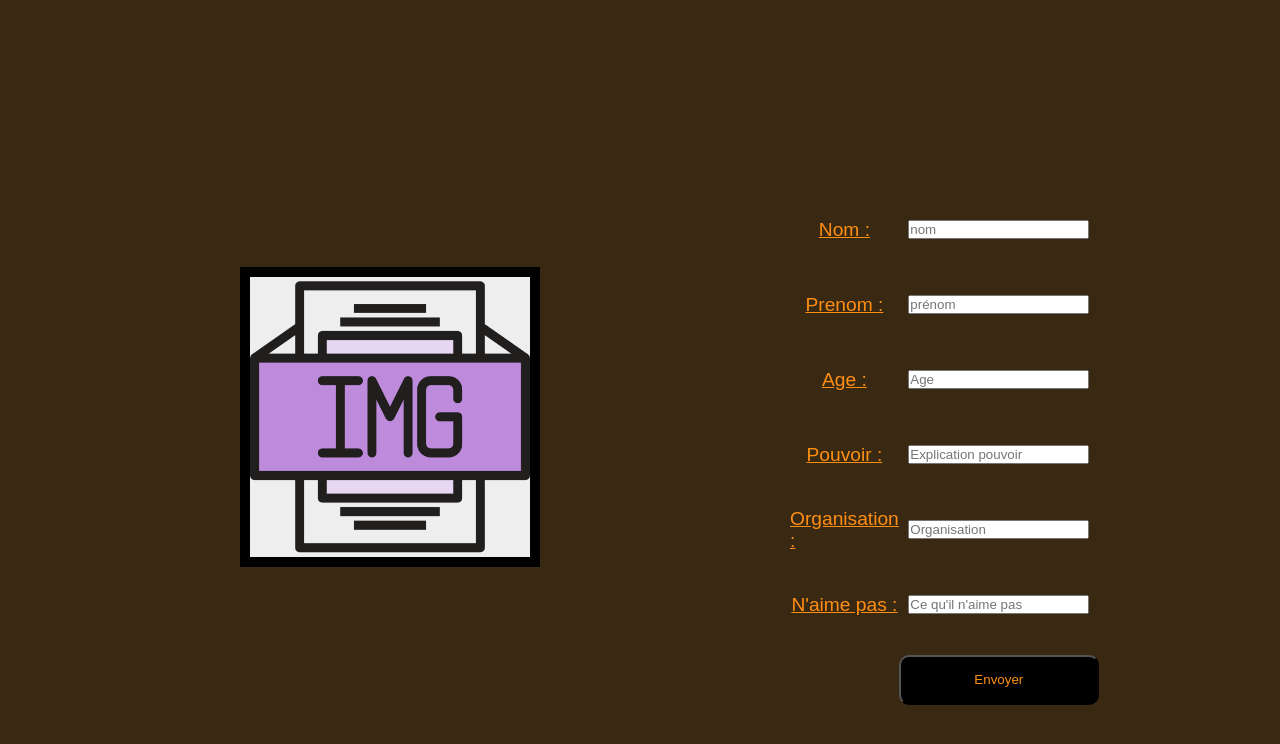
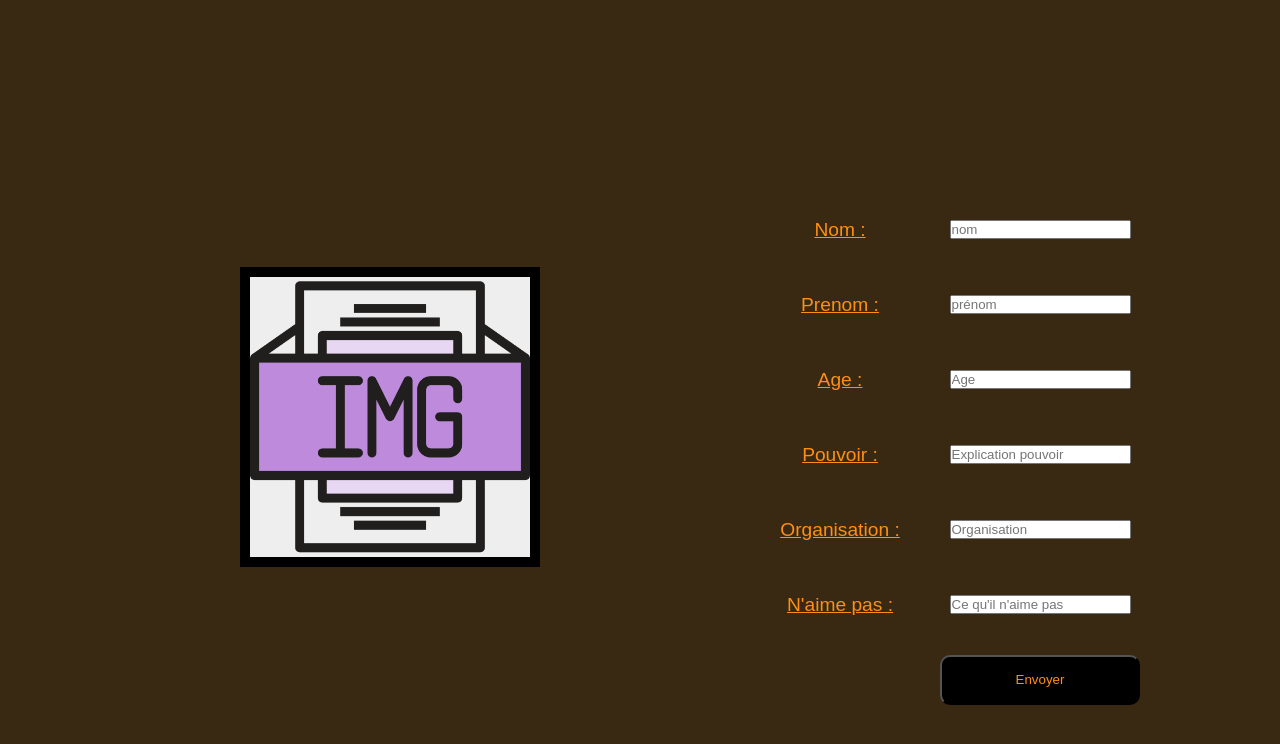
Before and after one commit to thino-yoshi/projet-bungo, a website: page ajout.html in a window 1280 px wide. Shown: the part 80-824 px from the top of the page. Drawn offline with Linux system fonts and the light colour scheme.

Commit message:
modif veile exam

```diff
--- a/ajout.html
+++ b/ajout.html
@@ -6,7 +6,7 @@
     <link rel="stylesheet" href="/css/style.css" />
     <link
       rel="stylesheet"
-      media="only screen and (max-width:1100px)"
+      media="only screen and (max-width:1200px)"
       href="/css/style-tablet.css"
     />
     <link
--- a/scss/style-tablet.scss
+++ b/scss/style-tablet.scss
@@ -4,6 +4,7 @@
   flex-direction: column;
   align-items: center;
   justify-content: center;
+  margin: 0;
 }
 .ajout-content img:nth-child(1) {
   height: 250px;
--- a/scss/style.scss
+++ b/scss/style.scss
@@ -314,18 +314,19 @@ header ul li :hover {
 .ajout-content {
   display: grid;
   width: 100vh;
-  margin: auto;
+  margin: auto auto auto auto;
+
   padding: 200px 0;
-  grid-template-columns: 500px 50px auto auto;
+  grid-template-columns: 500px 200px auto;
   grid-template-rows: repeat(7, 1fr);
   grid-template-areas:
-    ". . form1 input1"
-    "img . form2 input2"
-    "img . form3 input3"
-    "img . form4 input4"
-    "img . form5 input5"
-    ". . form6 input6"
-    ". . . button";
+    ". form1 input1"
+    "img form2 input2"
+    "img form3 input3"
+    "img form4 input4"
+    "img form5 input5"
+    ". form6 input6"
+    ".  . button";
 }
 
 .ajout-content img:nth-child(1) {
@@ -344,6 +345,7 @@ header ul li :hover {
 
 .ajout-content label {
   padding: 20px 0px;
+  margin: 0;
 }
 
 .ajout-content .form1 {
```
Also changed, not shown: css/style-tablet.css, css/style.css, 2 other files.
